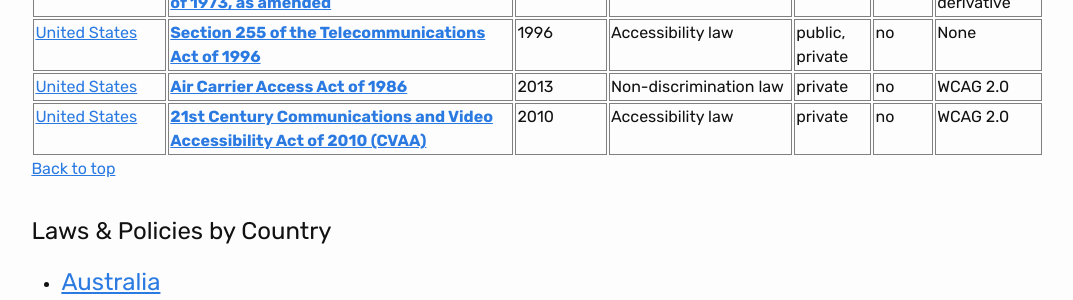
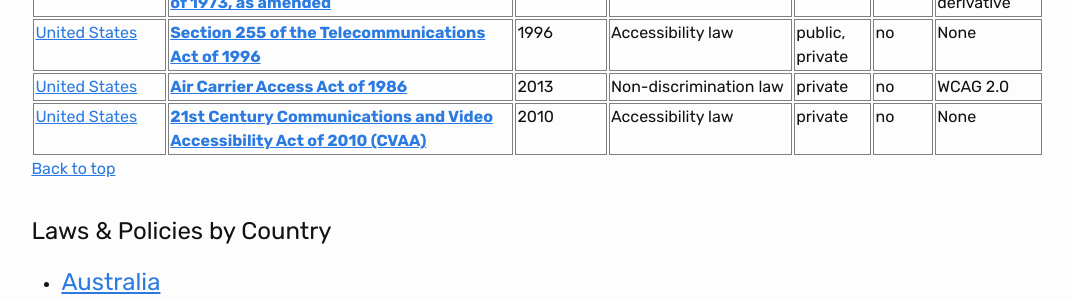
Before and after one commit to w3c/wai-policies-prototype, a Jekyll site: the page built from index.html, in a window 1280 px wide and 900 px high, scrolled down 2051 px. Shown: the part 153-453 px from the top of the window, without its empty margins (206-1279 px from the left). Built offline with Jekyll 4.4.1, drawn with Linux system fonts in a browser that asks for light colours.

Commit message:
Update U.S. - CVAA doesn't use WCAG as a standard.

```diff
--- a/_policies/united states.md
+++ b/_policies/united states.md
@@ -117,7 +117,7 @@ policies:
   - title: 21st Century Communications and Video Accessibility Act of 2010 (CVAA)
     url: http://hraunfoss.fcc.gov/edocs_public/attachmatch/DOC-303939A1.doc
     updated: 2017-03-20
-    wcagver: WCAG 2.0
+    wcagver: None
     enactdate: 2010
     type: Accessibility law # other values: law/policy/procurement/recommendation
     ministries:
```
